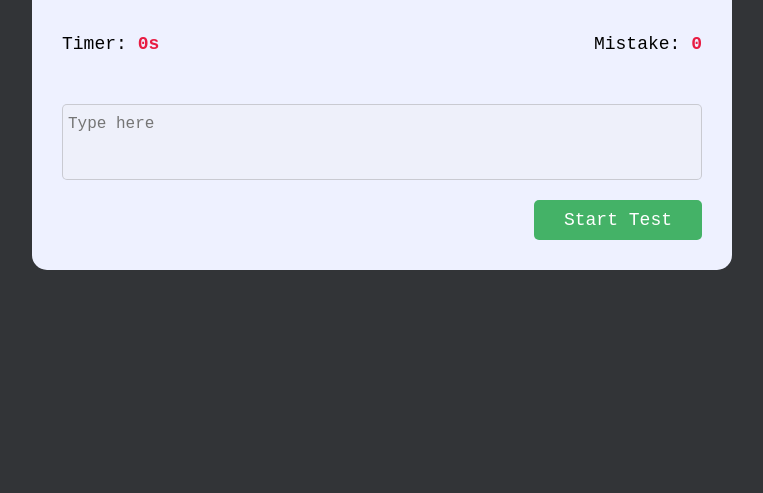
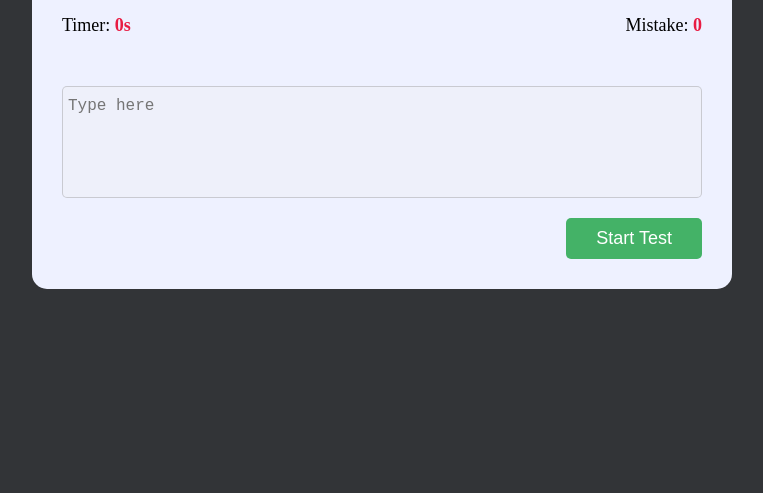
Before and after one commit to GauravSinghdev/Typing-speed-test, a plain HTML site: page index.html in a window 1280 px wide. Shown: the part 307-800 px from the top of the page, without its empty margins (258-1021 px from the left). Drawn offline with Linux system fonts and the light colour scheme; no server answers.

Commit message:
improvement 1

```diff
--- a/index.html
+++ b/index.html
@@ -19,7 +19,7 @@
       onselectstart="return false"
     ></div>
     <textarea
-      rows="3"
+      rows="5"
       name="quotes"
       id="quote-input"
       placeholder="Type here"
--- a/style.css
+++ b/style.css
@@ -2,7 +2,6 @@
   padding: 0;
   margin: 0;
   box-sizing: border-box;
-  font-family: "Roboto Mono", "Roboto Mono", "Vazirmatn", monospace;
 }
 
 body{
```
